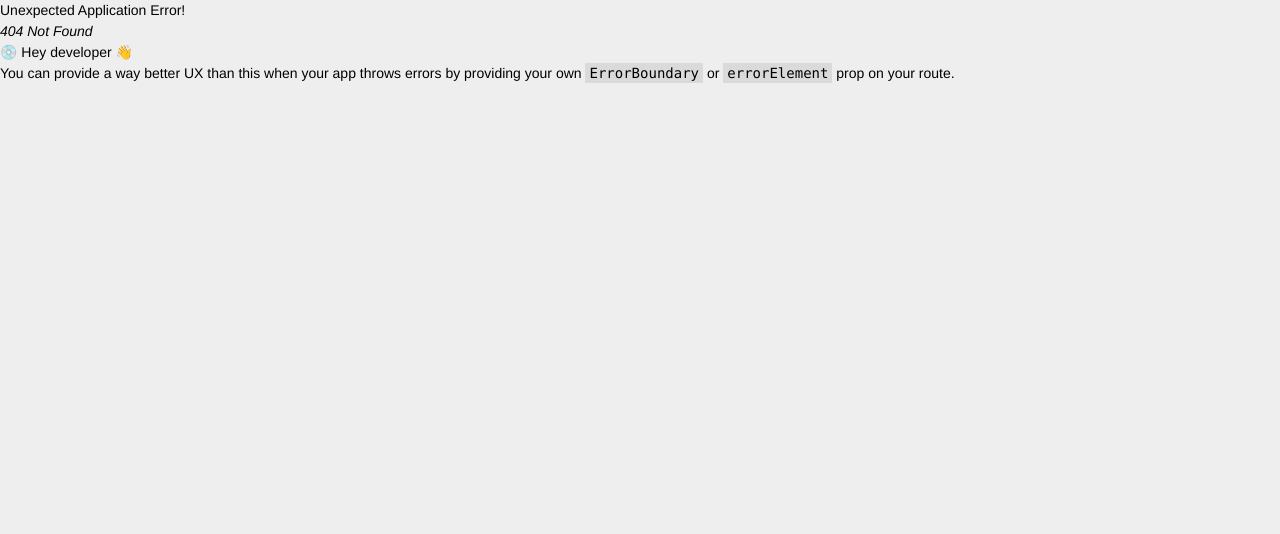
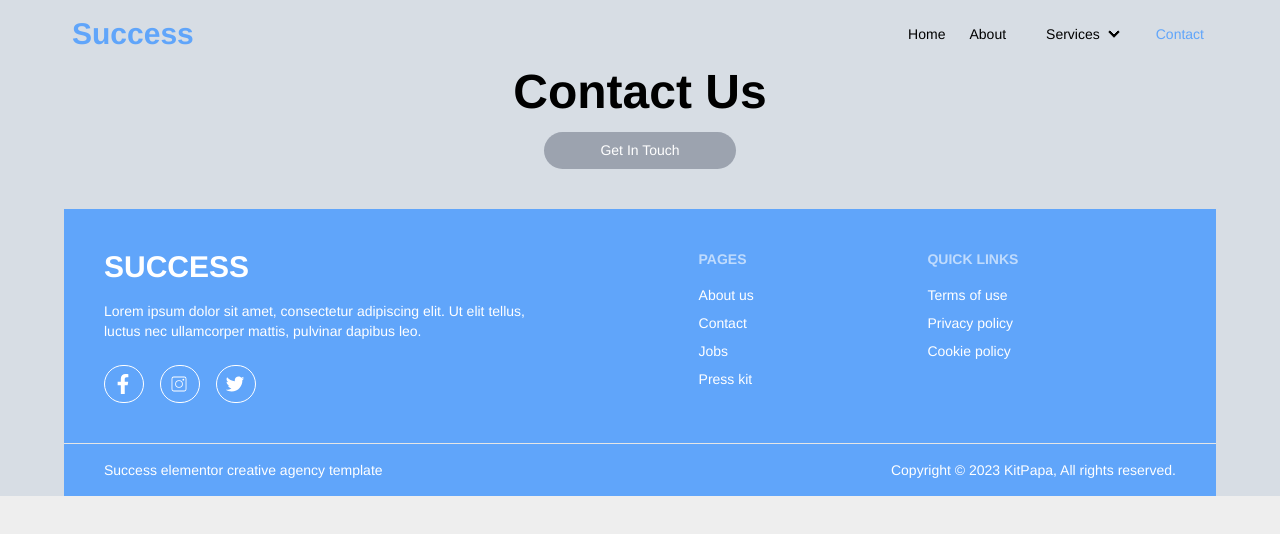
Before and after one commit to Tushar12152/Digital-Agency-UI, a React (Vite) app: page /contact in a window 1280 px wide. Before the commit this address had no page. Shown: the top 534 px of the page. Built offline with nearby package versions, Linux system fonts and the light colour scheme.

Commit message:
contact us page is added

```diff
--- a/src/Components/About.jsx
+++ b/src/Components/About.jsx
@@ -1,9 +1,11 @@
 import Container from "../Container/Container";
 import Title from "../Shared/Title";
+import Customers from './Customers';
 
 const About = () => {
     return (
-       <Container>
+      <div>
+         <Container>
          <div className="mt-10">
             <Title Heading={'About Us'}></Title>
              <h3 className="p-2 bg-gray-400 rounded-full w-48 text-center mx-auto mt-4 text-white">The Secret Ingredient</h3>
@@ -48,8 +50,12 @@ const About = () => {
              </div>
              </div>
 
+
+
         </div>
        </Container>
+       <Customers/>
+      </div>
     );
 };
 
--- a/src/Components/Category.jsx
+++ b/src/Components/Category.jsx
@@ -20,6 +20,24 @@ const Category = () => {
             id:3,
             logo:'https://i.ibb.co/PrmG54X/Services-Branding-Jim-Fahad-Digital-1.png',
             title:'Branding',
+            description:'Lorem Ipsum is simply dummy text of the printing and typesetting industry.'
+        },
+        {
+            id:4,
+            logo:'https://i.ibb.co/YNy1vkd/seo-1-1.png',
+            title:'SEO',
+            description:'Lorem Ipsum is simply dummy text of the printing and typesetting industry.'
+        },
+        {
+            id:5,
+            logo:'https://i.ibb.co/Mg382hJ/logo-design-1.png',
+            title:'Logo Design',
+            description:'Lorem Ipsum is simply dummy text of the printing and typesetting industry.'
+        },
+        {
+            id:6,
+            logo:'https://i.ibb.co/xgs5PKg/ppc-1.png',
+            title:'PPC',
             description:'Lorem Ipsum is simply dummy text of the printing and typesetting industry.'
         },
     ]
--- /dev/null
+++ b/src/Components/Contact.jsx
@@ -0,0 +1,15 @@
+import Container from "../Container/Container";
+import Title from "../Shared/Title";
+
+const Contact = () => {
+    return (
+        <div>
+            <Container>
+                 <Title Heading={'Contact Us'}></Title>
+                 <h3 className="p-2 bg-gray-400 rounded-full w-48 text-center mx-auto mt-4 text-white">Get In Touch</h3>
+            </Container>
+        </div>
+    );
+};
+
+export default Contact;
--- a/src/Components/Nav.jsx
+++ b/src/Components/Nav.jsx
@@ -28,7 +28,7 @@ const Nav = () => {
 </details>
 </li>
 
-<NavLink to="/" className={({ isActive, isPending }) => isPending ? "pending" : isActive ? "text-blue-400 text-md" : "text-md" }> Contact</NavLink>
+<NavLink to="/contact" className={({ isActive, isPending }) => isPending ? "pending" : isActive ? "text-blue-400 text-md" : "text-md" }> Contact</NavLink>
 
 
 
@@ -59,7 +59,7 @@ const Nav = () => {
         </details>
       </li>
 
-      <NavLink to="/" className={({ isActive, isPending }) => isPending ? "pending" : isActive ? "text-blue-400 text-md" : "text-md" }> Contact</NavLink>
+      <NavLink to="/contact" className={({ isActive, isPending }) => isPending ? "pending" : isActive ? "text-blue-400 text-md" : "text-md" }> Contact</NavLink>
 
 
 
--- a/src/Routs/Routs.jsx
+++ b/src/Routs/Routs.jsx
@@ -2,6 +2,7 @@ import { createBrowserRouter } from "react-router-dom";
 import Layout from "../Layouts/Layout";
 import Home from "../Components/Home";
 import About from "../Components/About";
+import Contact from "../Components/Contact";
 
 const Routs = createBrowserRouter([
     {
@@ -15,6 +16,10 @@ const Routs = createBrowserRouter([
             {
                 path:"/about",
                 element:<About/>
+            },
+            {
+                path:'/contact',
+                element:<Contact/>
             }
         ]
     }
```
